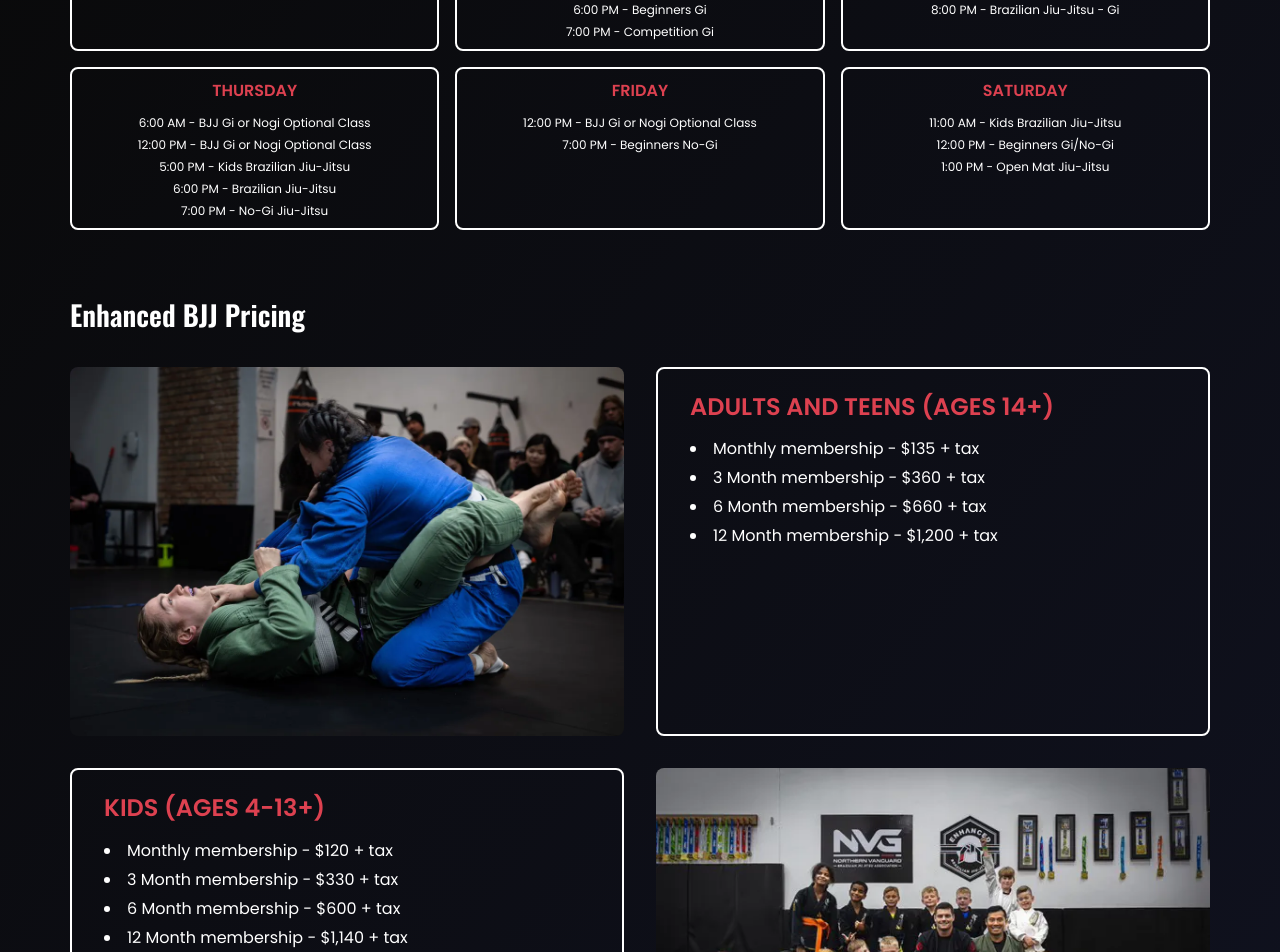
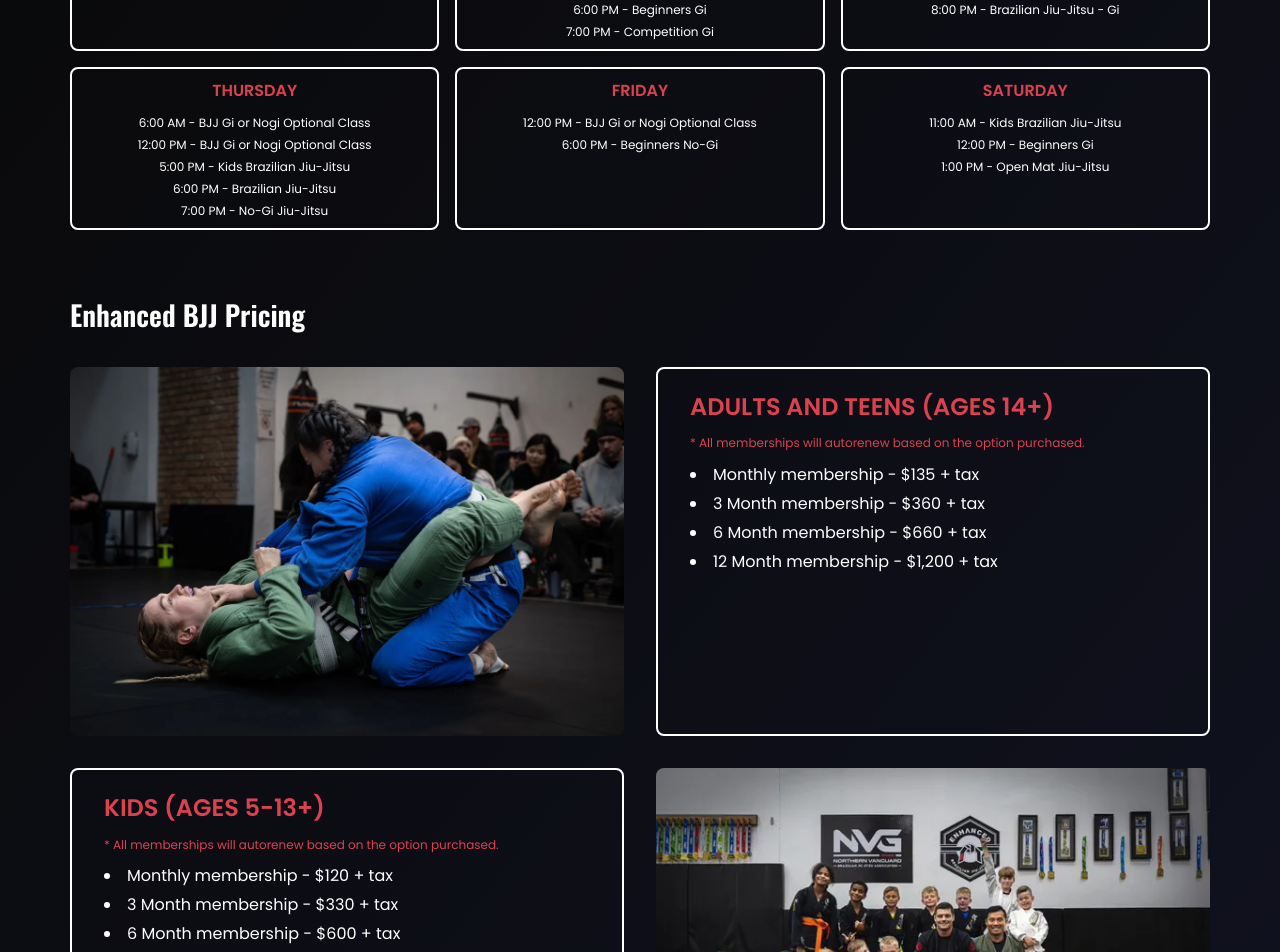
Before and after one commit to DTM10/enhanced-bjj, a React (Vite) app: page /schedule-and-pricing in a window 1280 px wide. Shown: the part 300-1252 px from the top of the page. Built offline with nearby package versions, Linux system fonts and the light colour scheme.

Commit message:
Update black belt degrees. Update kids starting age.

```diff
--- a/src/components/ImageTextSection/ImageTextSection.jsx
+++ b/src/components/ImageTextSection/ImageTextSection.jsx
@@ -22,6 +22,7 @@ export default function ImageTextSection({
     <section className={componentClass}>
       <div className={containerClass}>
         {title && <h2 className={styles["section-title"]}>{title}</h2>}
+
         <div className={styles["content-container"]}>
           <div className={styles["img-container"]}>
             <img src={img} alt={imgAlt} />
--- a/src/components/ScheduleCard/ScheduleCard.jsx
+++ b/src/components/ScheduleCard/ScheduleCard.jsx
@@ -1,7 +1,7 @@
 import styles from "./ScheduleCard.module.scss";
 import PropTypes from "prop-types";
 
-export default function ScheduleCard({ weekday, classes, variant }) {
+export default function ScheduleCard({ weekday, classes, variant, legalText }) {
   const classDefinition = variant
     ? `${styles["schedule-card"]} ${styles[variant]}`
     : styles["schedule-card"];
@@ -9,6 +9,7 @@ export default function ScheduleCard({ weekday, classes, variant }) {
     <li className={classDefinition}>
       <div className={styles["schedule-card-container"]}>
         <p>{weekday}</p>
+        {legalText && <p className={styles["legal-text"]}>{legalText}</p>}
         <ul>
           {classes.map((className) => (
             <li key={className}>{className}</li>
@@ -22,4 +23,6 @@ export default function ScheduleCard({ weekday, classes, variant }) {
 ScheduleCard.propTypes = {
   weekday: PropTypes.string.isRequired,
   classes: PropTypes.array.isRequired,
+  legalText: PropTypes.string,
+  variant: PropTypes.string,
 };
--- a/src/components/ScheduleCard/ScheduleCard.module.scss
+++ b/src/components/ScheduleCard/ScheduleCard.module.scss
@@ -42,6 +42,13 @@
   &.pricing {
     .schedule-card-container {
       max-width: none;
+      .legal-text {
+        text-transform: none;
+        font-size: $font-size-small;
+        margin-top: $space-xs;
+        text-align: left;
+        font-weight: $font-weight-normal;
+      }
     }
     @include mediumBreakpoint {
       padding: 0;
--- a/src/constants/data.js
+++ b/src/constants/data.js
@@ -40,14 +40,14 @@ export const schedule = [
     day: "Friday",
     classes: [
       "12:00 PM - BJJ Gi or Nogi Optional Class",
-      "7:00 PM - Beginners No-Gi",
+      "6:00 PM - Beginners No-Gi",
     ],
   },
   {
     day: "Saturday",
     classes: [
       "11:00 AM - Kids Brazilian Jiu-Jitsu",
-      "12:00 PM - Beginners Gi/No-Gi",
+      "12:00 PM - Beginners Gi",
       "1:00 PM - Open Mat Jiu-Jitsu",
     ],
   },
--- a/src/pages/ScheduleAndPricing/Pricing.jsx
+++ b/src/pages/ScheduleAndPricing/Pricing.jsx
@@ -17,6 +17,7 @@ export default function Pricing() {
               weekday="Adults and Teens (ages 14+)"
               classes={adultsPricing}
               variant="pricing"
+              legalText="* All memberships will autorenew based on the option purchased."
             />
           }
           variant="pricing"
@@ -25,9 +26,10 @@ export default function Pricing() {
           img={kidsImg}
           writtenContent={
             <ScheduleCard
-              weekday="Kids (ages 4-13+)"
+              weekday="Kids (ages 5-13+)"
               classes={kidsPricing}
               variant="pricing"
+              legalText="* All memberships will autorenew based on the option purchased."
             />
           }
           imgPosition="right"
--- a/src/pages/Team/Team.jsx
+++ b/src/pages/Team/Team.jsx
@@ -20,7 +20,7 @@ export default function Team() {
       bio: (
         <>
           <p>
-            <strong>1st Degree Black Belt</strong>
+            <strong>2nd Degree Black Belt</strong>
           </p>
           <p>
             Are you looking to enhance your skills in Brazilian Jiu-Jitsu? Look
@@ -41,12 +41,12 @@ export default function Team() {
       bio: (
         <>
           <p>
-            <strong>1st Degree Black Belt - IBJJF Certified Black Belt</strong>
+            <strong>2nd Degree Black Belt - IBJJF Certified Black Belt</strong>
           </p>
           <p>
             Introducing Diego Terto Martins, a highly accomplished martial
             artist with a background in jiu-jitsu and judo. After eight years of
-            judo, he dedicated over twelve years to jiu-jitsu, where he earned
+            judo, he dedicated over thirteen years to jiu-jitsu, where he earned
             the esteemed rank of 1st Degree Black Belt. Diego&apos;s passion for
             martial arts led him to compete in local and national tournaments in
             Brazil. He earned the prestigious silver medal at the World Masters
@@ -71,7 +71,8 @@ export default function Team() {
         <>
           <ul>
             <li>
-              Brazilian Jiu-Jitsu Black Belt 14 Years of Training and Competing
+              1st Degree Brazilian Jiu-Jitsu Black Belt 14 Years of Training and
+              Competing
             </li>
             <li>Certified Personal Trainer Group Fitness Instructor</li>
             <li>Precision Nutrition Level 1 Certification</li>
@@ -153,12 +154,12 @@ export default function Team() {
           <p>
             Have you ever thought about starting BJJ and thought it too late. It
             is not. I am Blair Bravender Brazilian jiu-jitsu black belt. I
-            discovered this amazing martial art in my early 30's and now in my
-            mid 40's enjoy it more than ever. Through competition and regular
-            training I have developed a passion for helping others discover and
-            development love for Brazilian jiu-jitsu. I do this by making sure
-            we all understand the fun in fundamentals. Look forward to sharing
-            our BJJ journeys together.
+            discovered this amazing martial art in my early 30&apos;s and now in
+            my mid 40&apos;s enjoy it more than ever. Through competition and
+            regular training I have developed a passion for helping others
+            discover and development love for Brazilian jiu-jitsu. I do this by
+            making sure we all understand the fun in fundamentals. Look forward
+            to sharing our BJJ journeys together.
           </p>
         </>
       ),
```
